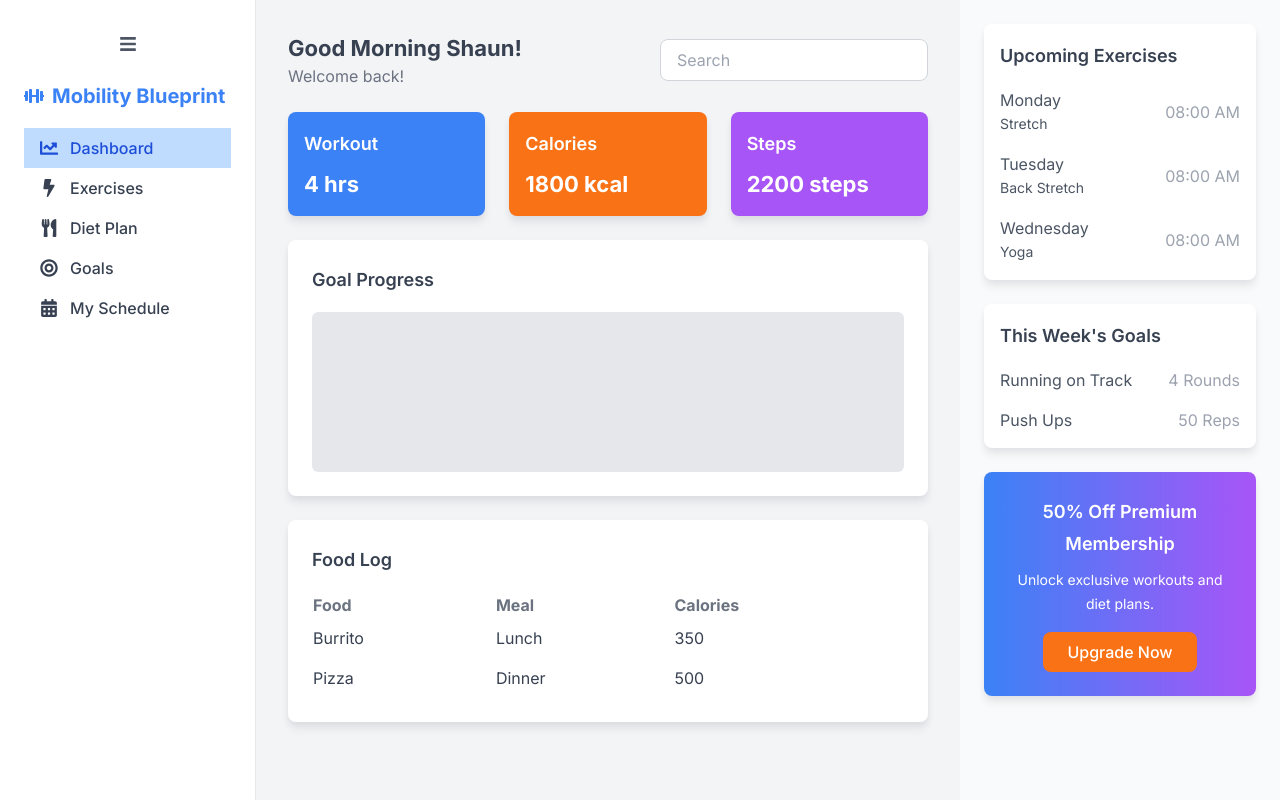
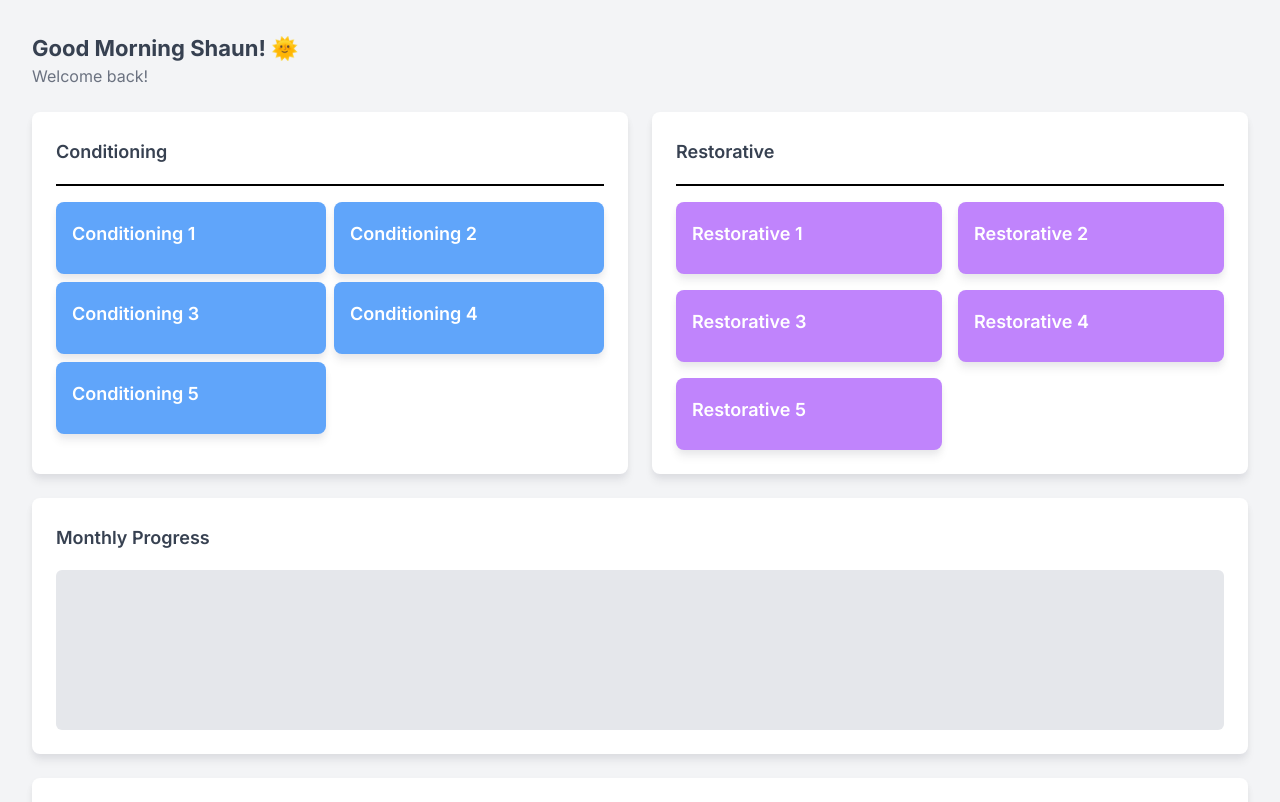
Before and after one commit to shonhartman/mobility-blueprint, a Next.js app: page /dashboard in a window 1280 px wide. Shown: the top 802 px of the page. Built offline with nearby package versions, Linux system fonts and the light colour scheme; no server answers; a web font is replaced by a local one.

Commit message:
feat: cleaned up page and added restorative and conditioning sections with 5  activity cards in each

```diff
--- a/src/app/dashboard/page.tsx
+++ b/src/app/dashboard/page.tsx
@@ -1,153 +1,74 @@
 'use client'
 
 import { useEffect, useState } from 'react'
-import {
-  FaDumbbell,
-  FaChartLine,
-  FaUtensils,
-  FaBullseye,
-  FaCalendarAlt,
-  FaBolt,
-  FaChevronLeft,
-  FaChevronRight,
-  FaBars,
-} from 'react-icons/fa'
 import Link from 'next/link'
-import { usePathname } from 'next/navigation'
 
 const Dashboard = () => {
-  const [isCollapsed, setIsCollapsed] = useState(false)
-
-  useEffect(() => {
-    const handleResize = () => {
-      if (window.innerWidth < 768) {
-        setIsCollapsed(true)
-      } else {
-        setIsCollapsed(false)
-      }
-    }
-
-    window.addEventListener('resize', handleResize)
-    handleResize() // Check initial window width
-
-    return () => window.removeEventListener('resize', handleResize)
-  }, [])
-
-  const toggleSidebar = () => {
-    setIsCollapsed(!isCollapsed)
-  }
-
   return (
-    <div className="flex min-h-screen bg-gray-100">
-      {/* SIDEBAR */}
-      <aside
-        className={`transition-width flex flex-col space-y-4 border-r border-gray-200 bg-white p-6 duration-300 ${
-          isCollapsed ? 'w-20' : 'w-64'
-        }`}
-      >
-        {/* Toggle Button */}
-        <button
-          onClick={toggleSidebar}
-          className={`flex h-10 w-10 items-center justify-center rounded-full transition-all duration-300 ${
-            isCollapsed
-              ? 'bg-blue-100 text-blue-500'
-              : 'bg-transparent text-gray-600'
-          } self-center hover:bg-blue-200 focus:outline-none`}
-        >
-          <FaBars className="text-lg" />
-        </button>
-
-        {/* TITLE AND LOGO */}
-        <Link
-          href="/"
-          className={`flex items-center text-blue-500 ${
-            isCollapsed ? 'justify-center' : ''
-          }`}
-        >
-          <FaDumbbell className="text-xl" />
-          {!isCollapsed && (
-            <h2 className="ml-2 whitespace-nowrap text-xl font-bold">
-              Mobility Blueprint
-            </h2>
-          )}
-        </Link>
-
-        {/* SIDEBAR NAV LINKS */}
-        <nav className="mt-8 space-y-4">
-          <SidebarLink
-            href="/dashboard"
-            icon={<FaChartLine />}
-            label="Dashboard"
-            isCollapsed={isCollapsed}
-          />
-          <SidebarLink
-            href="/exercises"
-            icon={<FaBolt />}
-            label="Exercises"
-            isCollapsed={isCollapsed}
-          />
-          <SidebarLink
-            href="/diet-plan"
-            icon={<FaUtensils />}
-            label="Diet Plan"
-            isCollapsed={isCollapsed}
-          />
-          <SidebarLink
-            href="/goals"
-            icon={<FaBullseye />}
-            label="Goals"
-            isCollapsed={isCollapsed}
-          />
-          <SidebarLink
-            href="/schedule"
-            icon={<FaCalendarAlt />}
-            label="My Schedule"
-            isCollapsed={isCollapsed}
-          />
-        </nav>
-      </aside>
-
+    <div className="flex min-h-screen flex-col bg-gray-100">
       {/* MAIN CONTENT */}
-      <main className="flex-1 p-8 transition-all duration-300">
-        {/* TOP NAVBAR */}
-        <div className="mb-6 flex items-center justify-between">
+      <main className="flex-1 p-4 transition-all duration-300 sm:p-6 md:p-8">
+        {/* HEADER */}
+        <div className="mb-6 flex flex-col items-start justify-between sm:flex-row sm:items-center">
           <div>
             <h1 className="text-2xl font-bold text-gray-700">
-              Good Morning Shaun!
+              Good Morning Shaun! 🌞
             </h1>
             <p className="text-gray-500">Welcome back!</p>
           </div>
-          <input
-            type="text"
-            placeholder="Search"
-            className="rounded-lg border border-gray-300 px-4 py-2"
-          />
         </div>
 
         {/* DASHBOARD WIDGETS */}
-        <div className="mb-6 grid grid-cols-1 gap-6 md:grid-cols-2 xl:grid-cols-3">
-          <ActivityCard title="Workout" value="4 hrs" bgColor="bg-blue-500" />
+
+        {/* EXERCISE SECTIONS */}
+        <div className="mb-6 grid grid-cols-1 gap-6 lg:grid-cols-2">
+          {/* Conditioning Section */}
+          <div className="rounded-lg bg-white p-6 shadow-md">
+            <h2 className="text-lg font-semibold text-gray-700">
+              Conditioning
+            </h2>
+            <hr className="my-4 border-t-2 border-black" />
+            <div className="grid grid-cols-1 gap-2 sm:grid-cols-2">
+              {Array.from({ length: 5 }).map((_, i) => (
                 <ActivityCard
-            title="Calories"
-            value="1800 kcal"
-            bgColor="bg-orange-500"
+                  key={`conditioning-${i}`}
+                  title={`Conditioning ${i + 1}`}
+                  value=""
+                  bgColor="bg-blue-400"
                 />
-          <ActivityCard
-            title="Steps"
-            value="2200 steps"
-            bgColor="bg-purple-500"
-          />
+              ))}
+            </div>
           </div>
 
-        {/* GOAL PROGRESS */}
+          {/* Restorative Section */}
+          <div className="rounded-lg bg-white p-6 shadow-md">
+            <h2 className="text-lg font-semibold text-gray-700">Restorative</h2>
+            <hr className="my-4 border-t-2 border-black" />
+            <div className="grid grid-cols-1 gap-4 sm:grid-cols-2">
+              {Array.from({ length: 5 }).map((_, i) => (
+                <ActivityCard
+                  key={`restorative-${i}`}
+                  title={`Restorative ${i + 1}`}
+                  value=""
+                  bgColor="bg-purple-400"
+                />
+              ))}
+            </div>
+          </div>
+        </div>
+
+        {/* MONTHLY PROGRESS */}
         <div className="mb-6 rounded-lg bg-white p-6 shadow-md">
-          <h2 className="text-lg font-semibold text-gray-700">Goal Progress</h2>
+          <h2 className="text-lg font-semibold text-gray-700">
+            Monthly Progress
+          </h2>
           <div className="mt-4 h-40 rounded-md bg-gray-200"></div>
         </div>
 
         {/* FOOD LOG */}
-        <div className="rounded-lg bg-white p-6 shadow-md">
+        <div className="mb-6 rounded-lg bg-white p-6 shadow-md">
           <h2 className="text-lg font-semibold text-gray-700">Food Log</h2>
+          <div className="overflow-x-auto">
             <table className="mt-4 w-full">
               <thead>
                 <tr>
@@ -162,78 +83,9 @@ const Dashboard = () => {
               </tbody>
             </table>
           </div>
+        </div>
       </main>
-
-      {/* RIGHT SIDEBAR */}
-      <aside className="w-80 space-y-6 bg-gray-50 p-6">
-        {/* UPCOMING EXERCISES */}
-        <div className="rounded-lg bg-white p-4 shadow-md">
-          <h2 className="text-lg font-semibold text-gray-700">
-            Upcoming Exercises
-          </h2>
-          <div className="mt-4 space-y-4">
-            <ScheduleItem day="Monday" activity="Stretch" time="08:00 AM" />
-            <ScheduleItem
-              day="Tuesday"
-              activity="Back Stretch"
-              time="08:00 AM"
-            />
-            <ScheduleItem day="Wednesday" activity="Yoga" time="08:00 AM" />
     </div>
-        </div>
-
-        {/* WEEKLY GOALS */}
-        <div className="rounded-lg bg-white p-4 shadow-md">
-          <h2 className="text-lg font-semibold text-gray-700">
-            This Week's Goals
-          </h2>
-          <div className="mt-4 space-y-4">
-            <GoalItem goal="Running on Track" details="4 Rounds" />
-            <GoalItem goal="Push Ups" details="50 Reps" />
-          </div>
-        </div>
-
-        {/* PROMOTION */}
-        <div className="rounded-lg bg-gradient-to-r from-blue-500 to-purple-500 p-6 text-center text-white shadow-md">
-          <p className="text-lg font-semibold">50% Off Premium Membership</p>
-          <p className="mt-2 text-sm">
-            Unlock exclusive workouts and diet plans.
-          </p>
-          <button className="mt-4 rounded-lg bg-orange-500 px-6 py-2 font-medium text-white">
-            Upgrade Now
-          </button>
-        </div>
-      </aside>
-    </div>
-  )
-}
-
-interface SidebarLinkProps {
-  href: string
-  icon: React.ReactNode
-  label: string
-  isCollapsed: boolean
-}
-
-const SidebarLink = ({ href, icon, label, isCollapsed }: SidebarLinkProps) => {
-  const pathname = usePathname()
-  const isActive = pathname === href
-
-  return (
-    <Link href={href}>
-      <div
-        className={`flex items-center gap-3 px-4 py-2 transition-colors ${
-          isCollapsed ? 'justify-center' : 'justify-start'
-        } ${
-          isActive
-            ? 'bg-blue-200 text-blue-700'
-            : 'text-gray-700 hover:bg-blue-100 hover:text-blue-500'
-        }`}
-      >
-        <div className="text-lg">{icon}</div>
-        {!isCollapsed && <span className="font-medium">{label}</span>}
-      </div>
-    </Link>
   )
 }
 
@@ -250,35 +102,6 @@ const ActivityCard = ({
     <div className={`rounded-lg p-4 text-white shadow-md ${bgColor}`}>
       <h3 className="text-lg font-semibold">{title}</h3>
       <p className="mt-2 text-2xl font-bold">{value}</p>
-    </div>
-  )
-}
-
-const ScheduleItem = ({
-  day,
-  activity,
-  time,
-}: {
-  day: string
-  activity: string
-  time: string
-}) => {
-  return (
-    <div className="mt-2 flex items-center justify-between text-gray-600">
-      <div>
-        <p>{day}</p>
-        <p className="text-sm">{activity}</p>
-      </div>
-      <span className="text-gray-400">{time}</span>
-    </div>
-  )
-}
-
-const GoalItem = ({ goal, details }: { goal: string; details: string }) => {
-  return (
-    <div className="mt-2 flex items-center justify-between text-gray-600">
-      <span>{goal}</span>
-      <span className="text-gray-400">{details}</span>
     </div>
   )
 }
```
Lines whose indentation alone changed are shown as unchanged.
